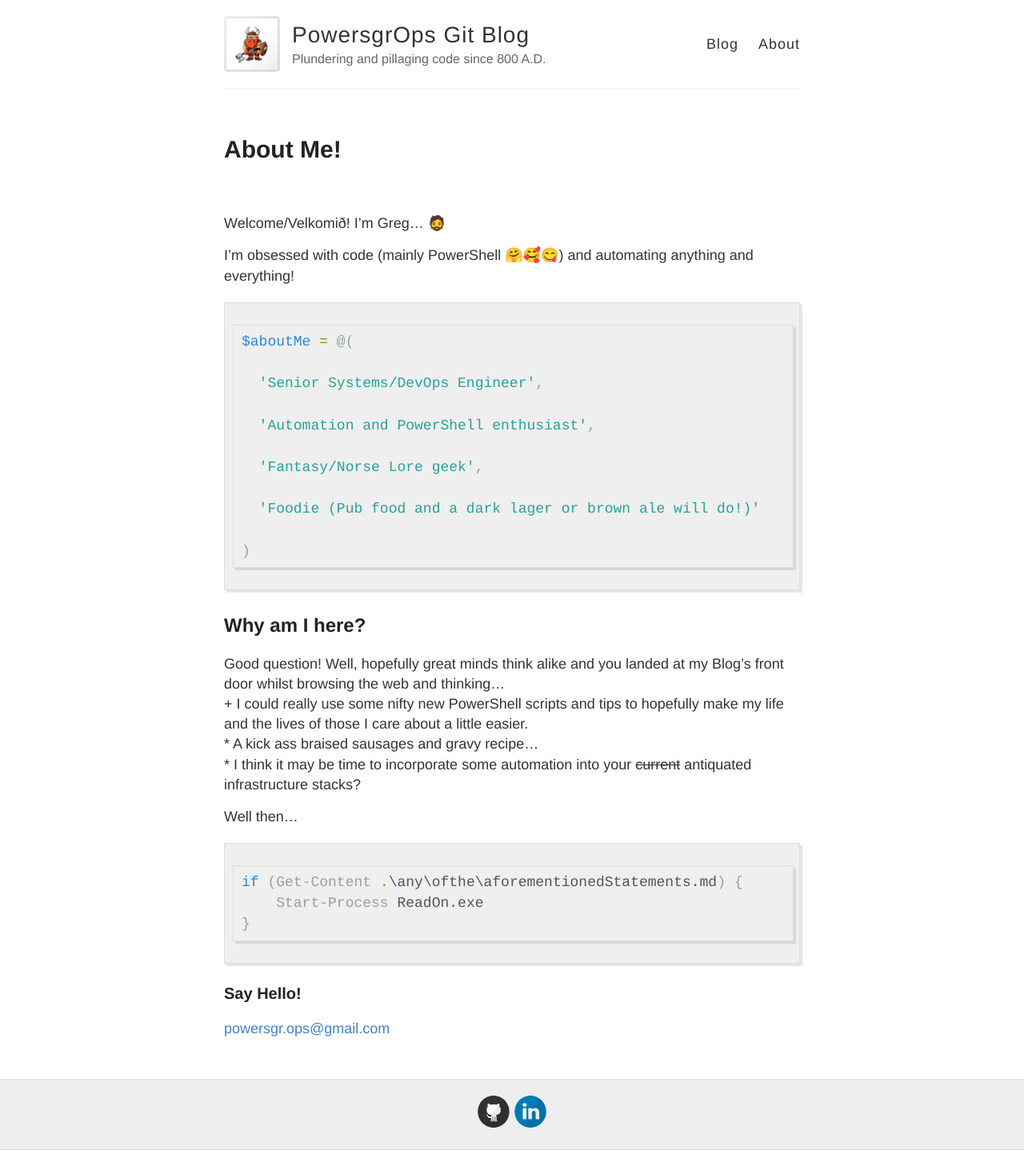
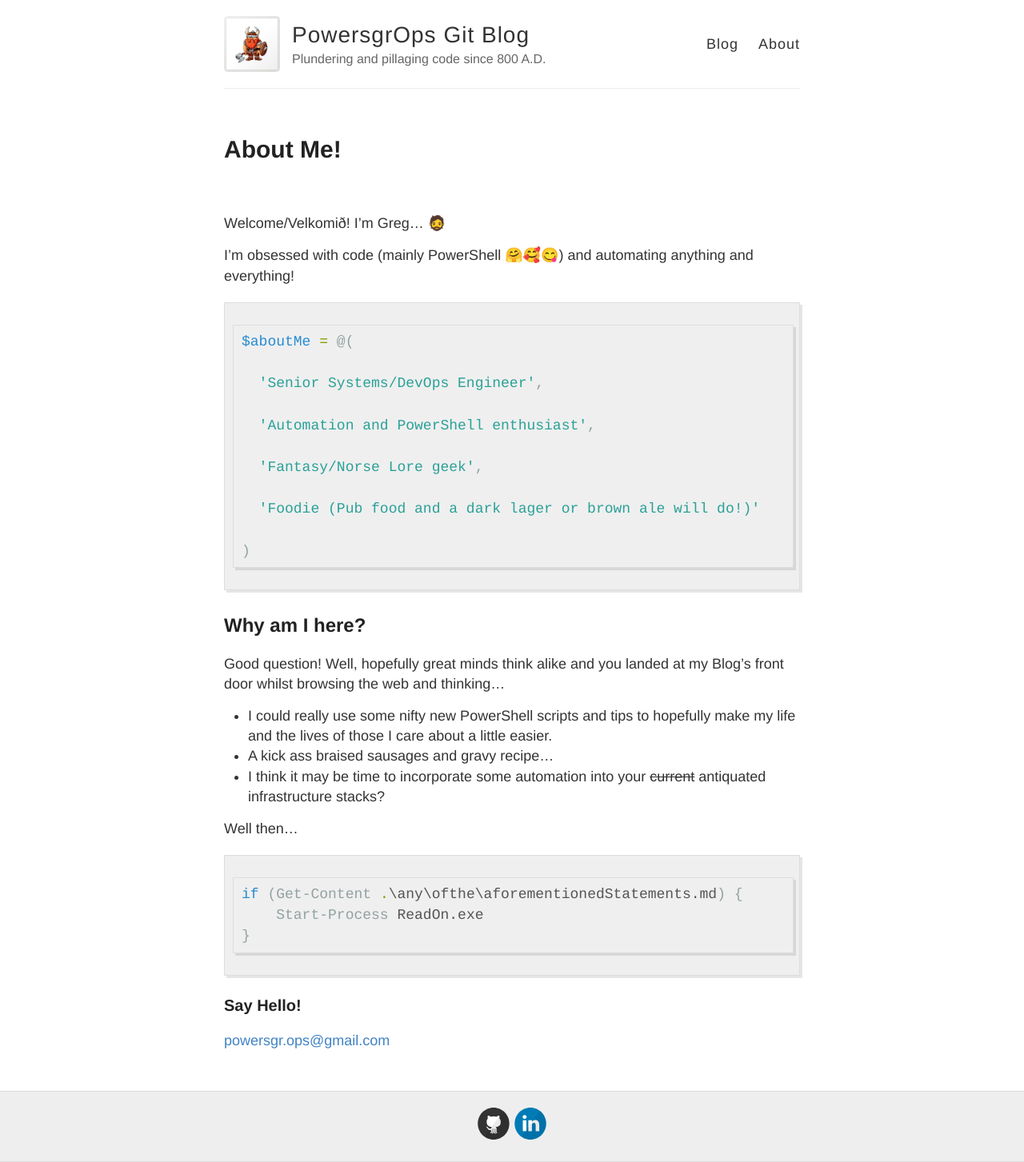
Before and after one commit to PowersgrOps/PowersgrOps.github.io, a Jekyll site: the page built from about.md, in a window 1280 px wide. Shown: the whole page at 80% size. Built offline with Jekyll 4.4.1, drawn with Linux system fonts in a browser that asks for light colours.

```diff
--- a/about.md
+++ b/about.md
@@ -27,9 +27,9 @@ $aboutMe = @(
 ## Why am I here?
 
 Good question! Well, hopefully great minds think alike and you landed at my Blog's front door whilst browsing the web and thinking...
-    + I could really use some nifty new PowerShell scripts and tips to hopefully make my life and the lives of those I care about a little easier.
-    * A kick ass braised sausages and gravy recipe...
-    * I think it may be time to incorporate some automation into your ~~current~~ antiquated infrastructure stacks?
+* I could really use some nifty new PowerShell scripts and tips to hopefully make my life and the lives of those I care about a little easier.
+* A kick ass braised sausages and gravy recipe...
+* I think it may be time to incorporate some automation into your ~~current~~ antiquated infrastructure stacks?
 
 Well then...
 
```
